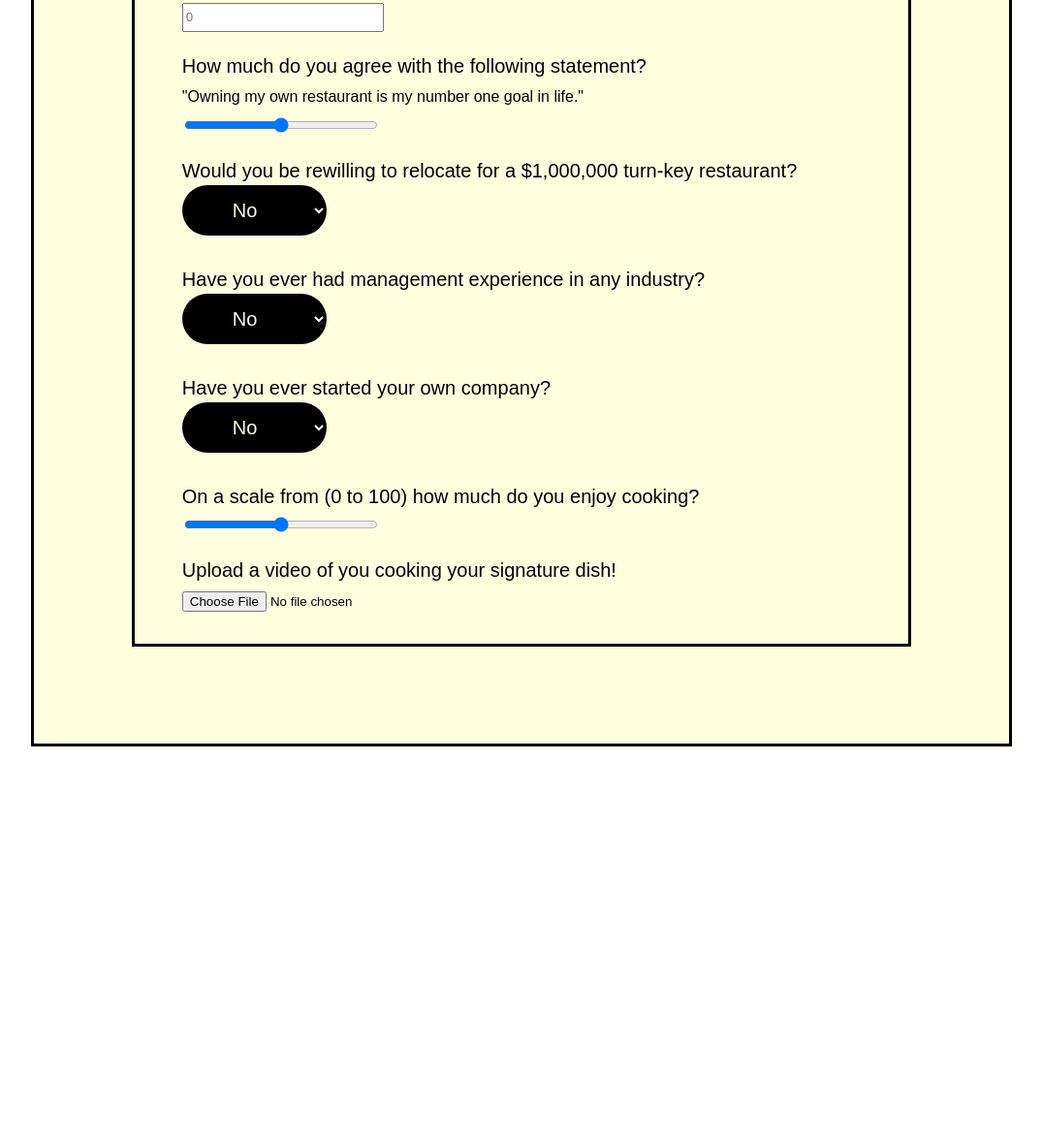
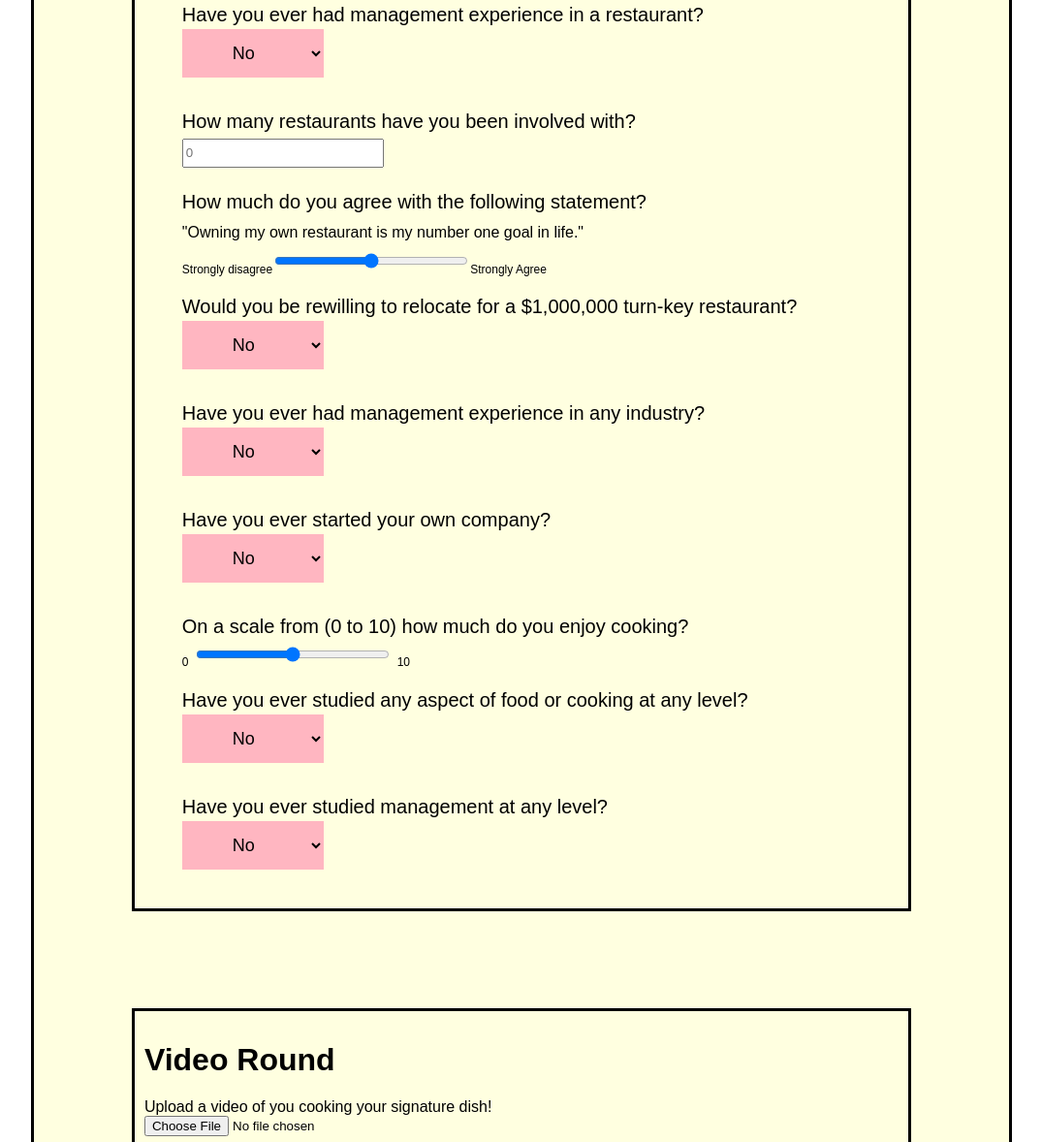
Before and after one commit to hunterlebow/oyo-application-form-v2, a plain HTML site: page index.html in a window 1280 px wide. Shown: the part 1068-2246 px from the top of the page at 97% size, without its empty margins (102-1177 px from the left). Before the commit the page ends 1846 px from the top, so only its background shows below. Drawn offline with Linux system fonts and the light colour scheme; a web font is replaced by a local one.

Commit message:
Commit 2

```diff
--- a/index.html
+++ b/index.html
@@ -12,15 +12,14 @@
   </head>
   <body>
     <div class="appWrapper">
-
       <div class="Header">
         <h1 class="headerH1">OWN YOUR OWN ©</h1>
         <h3 class="headerH3">Restaurant Contest</h3>
-        <img src="images/oyo-logo2.png" class="headerLogo"/>
+        <img src="images/home-logo.png" class="headerLogo" />
         <h3 class="headerH3">Author: Hunter Lebow</h3>
       </div>
 
-      <div class="formWrapper">
+      <div class="roundWrapper">
         <h1>Round 1</h1>
         <form action="#" class="roundOne">
           <label for="firstName">First name:</label><br />
@@ -30,66 +29,120 @@
           <input type="text" name="lastName" placeholder="Doe" /><br />
 
           <label for="email">Email:</label><br />
-          <input type="email" name="email" placeholder="example@example.com" /><br />
+          <input
+            type="email"
+            name="email"
+            placeholder="example@example.com"
+          /><br />
 
-            <div class="btnWrapper">
-              <button>Submit</button>
-            </div>
+          <div class="btnWrapper">
+            <button>Submit</button>
+          </div>
 
-          <label for="yearsExp">How many years experience do you have in the restaurant industry?</label><br />
-          <input type="number" name="yearsExp" placeholder=0 /><br />
+          <label for="yearsExp"
+            >How many years experience do you have in the restaurant
+            industry?</label
+          ><br />
+          <input type="number" name="yearsExp" placeholder="0" min="0" /><br />
 
-          <label for="mgmtExp">Have you ever had management experience in a restaurant?</label><br />
+          <label for="mgmtExp"
+            >Have you ever had management experience in a restaurant?</label
+          ><br />
           <select name="mgmtExp">
             <option value="no">No</option>
-            <option value="yes">Yes</option>
-          </select><br />
+            <option value="yes">Yes</option></select
+          ><br />
 
-          <label for="yearsExp">How many restaurants have you been involved with?</label><br />
-          <input type="number" name="yearsExp" placeholder=0 /><br />
+          <label for="yearsExp"
+            >How many restaurants have you been involved with?</label
+          ><br />
+          <input type="number" name="yearsExp" placeholder="0" min="0" /><br />
 
-
-          <div class="slidecontainer">
-            <label>How much do you agree with the following statement?</label> <br/>
-            <label style="font-size: 16px;">"Owning my own restaurant is my number one goal in life."</label><br/>
-            <input type="range" min="0" max="100" value="50" class="slider" id="myRange">
+          <label>How much do you agree with the following statement?</label>
+          <br />
+          <label style="font-size: 16px" for="numberOneGoal"
+            >"Owning my own restaurant is my number one goal in life."</label
+          ><br />
+          <div class="slideContainer">
+            <lablel class="sliderScale">Strongly disagree</lablel>
+            <input
+              type="range"
+              min="0"
+              max="10"
+              value="5"
+              class="slider"
+              name="numberOneGoal"
+            />
+            <lablel class="sliderScale">Strongly Agree</lablel>
           </div>
 
-          <label for="relocate">Would you be rewilling to relocate for a $1,000,000 turn-key restaurant?</label><br />
+          <label for="relocate"
+            >Would you be rewilling to relocate for a $1,000,000 turn-key
+            restaurant?</label
+          ><br />
           <select name="relocate">
             <option value="no">No</option>
-            <option value="yes">Yes</option>
-          </select><br />
+            <option value="yes">Yes</option></select
+          ><br />
 
-          <label for="mgmtExpAny">Have you ever had management experience in any industry?</label><br />
+          <label for="mgmtExpAny"
+            >Have you ever had management experience in any industry?</label
+          ><br />
           <select name="mgmtExpAny">
             <option value="no">No</option>
-            <option value="yes">Yes</option>
-          </select><br />
+            <option value="yes">Yes</option></select
+          ><br />
 
-          <label for="ownCompany">Have you ever started your own company?</label><br />
+          <label for="ownCompany">Have you ever started your own company?</label
+          ><br />
           <select name="ownCompany">
             <option value="no">No</option>
-            <option value="yes">Yes</option>
-          </select><br />
+            <option value="yes">Yes</option></select
+          ><br />
 
+          <label for="enjoyCooking"
+            >On a scale from (0 to 10) how much do you enjoy cooking?</label
+          >
+          <br />
           <div class="slidecontainer">
-            <label>On a scale from (0 to 100) how much do you enjoy cooking?</label> <br/>
-            <input type="range" min="0" max="100" value="50" class="slider" id="myRange">
+            <label class="sliderScale">0</label>
+            <input
+              type="range"
+              min="0"
+              max="10"
+              value="5"
+              class="slider"
+              name="enjoyCooking"
+            />
+            <label class="sliderScale">10</label>
           </div>
 
+          <label for="studiedFood"
+            >Have you ever studied any aspect of food or cooking at any
+            level?</label
+          ><br />
+          <select name="studiedFood">
+            <option value="no">No</option>
+            <option value="yes">Yes</option></select
+          ><br />
 
+          <label for="studiedMgmt"
+            >Have you ever studied management at any level?</label
+          ><br />
+          <select name="studiedMgmt">
+            <option value="no">No</option>
+            <option value="yes">Yes</option></select
+          ><br />
+        </form>
+      </div>
 
-
-
-
-          <label for="vidContest">Upload a video of you cooking your signature dish!</label><br />
-          <input type="file" name="vidContest"/><br />
-
-
-
-
-        </form>
+      <div class="roundWrapper">
+        <h1>Video Round</h1>
+        <label for="vidContest"
+          >Upload a video of you cooking your signature dish!</label
+        ><br />
+        <input type="file" name="vidContest" /><br />
+      </div>
     </div>
   </body>
 </html>
--- a/styles.css
+++ b/styles.css
@@ -9,11 +9,10 @@
   margin-left: 10%;
   margin-right: 10%;
   border: black solid;
-
 }
 
 .Header {
-  background-color: #000;
+  background-color: lightpink;
   display: flex;
   flex-direction: column;
   margin-left: 10%;
@@ -21,49 +20,48 @@
 }
 
 .headerH1 {
-  color: lightyellow;
+  color: #000;
   text-align: center;
   font-size: 36px;
   font-weight: bold;
 }
 
 .headerH3 {
-  color: lightyellow;
+  color: #000;
   text-align: center;
   font-size: 18px;
 }
 
 .headerLogo {
-  width: 30vh;
+  width: 50vh;
   padding-bottom: 20px;
   padding-top: 20px;
   margin: 10px auto 20px;
   display: block;
 }
 
-.formWrapper {
+.roundWrapper {
   padding: 10px 10px 10px 10px;
   border: solid black;
-  margin: 5% 10% 10% 10%
+  margin: 5% 10% 10% 10%;
 }
 
-.roundOne{
+.roundOne {
   line-height: 30px;
   font-size: 20px;
 }
 
-input{
+input {
   width: 25vh;
   height: 3vh;
   margin-bottom: 20px;
 }
 
-.btnWrapper{
+.btnWrapper {
   margin-top: -10px;
   margin-bottom: 40px;
-
 }
-button{
+button {
   border-radius: 50px;
   background: #000;
   white-space: nowrap;
@@ -81,28 +79,32 @@ button{
 
 button:hover {
   transition: all 0.2s ease-in-out;
-  background: #fff;
+  background: lightpink;
   color: #000;
-  transform: scale(1.05)
+  transform: scale(1.05);
 }
 
-select{
-  border-radius: 50px;
-  background: #000;
-  white-space: nowrap;
+select {
+  background: lightpink;
   padding: 14px 48px;
-  color: lightyellow;
-  font-size: 20px;
-  outline: none;
+  color: black;
+  font-size: 18px;
   border: none;
   cursor: pointer;
   display: flex;
-  justify-content: center;
-  align-items: center;
   transition: all 0.2s ease-in-out;
 }
 
-form{
+form {
   margin-left: 5%;
   text-align: left;
 }
+
+.slideContainer {
+  display: flex;
+  flex-direction: row;
+  flex-wrap: nowrap;
+}
+.sliderScale {
+  font-size: 12px;
+}
```
